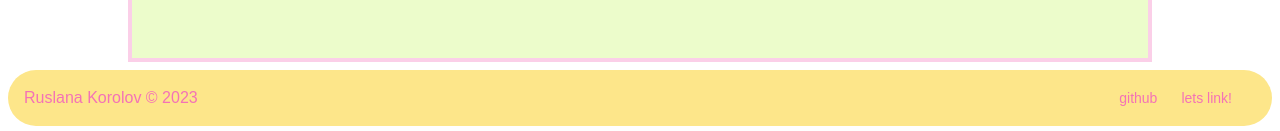
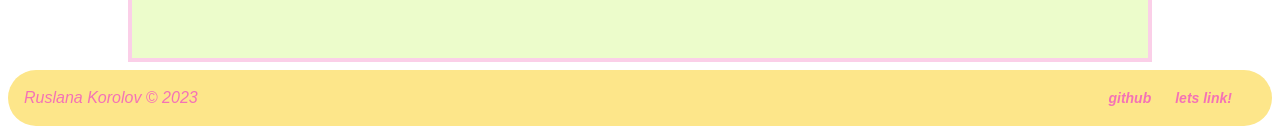
Before and after one commit to rkorolov/Personal-Website, a Next.js app: page / in a window 1280 px wide. Shown: the part 785-916 px from the top of the page. Built offline with nearby package versions, Linux system fonts and the light colour scheme; a web font is replaced by a local one.

Commit message:
Update Footer.js

```diff
--- a/app/components/Footer.js
+++ b/app/components/Footer.js
@@ -1,19 +1,21 @@
 "use client";
 import { usePathname } from "next/navigation";
 import Image from "next/image";
+import linkimg from "../icons/linkedin.ico";
 
 export default function Footer() {
     const pathname = usePathname();
     if (pathname != "/studio") {
     return (
-      <nav className="bg-secondary-200 m-2 rounded-full dark:bg-amber-400 inset-x-0  bottom-0 font-medium">
+      <nav className="bg-secondary-200 m-2 rounded-full dark:bg-amber-400 inset-x-0  bottom-0  font-style: italic">
         <div className="w-full mx-auto max-w-screen-xl p-4 md:flex md:items-center md:justify-between">
 
         <span>
         <p className="text-pink-400">Ruslana Korolov &copy; {new Date().getFullYear()}</p>
         </span>
-          <ul className="flex flex-wrap items-center mt-3 text-sm font-medium text-pink-400 dark:text-gray-400 sm:mt-0">
+          <ul className="flex flex-wrap items-center mt-3 text-sm font-bold text-pink-400 dark:text-gray-400 sm:mt-0">
             <ul className="list-image-[git.png]">
+
 
             </ul>
             <li >
```
